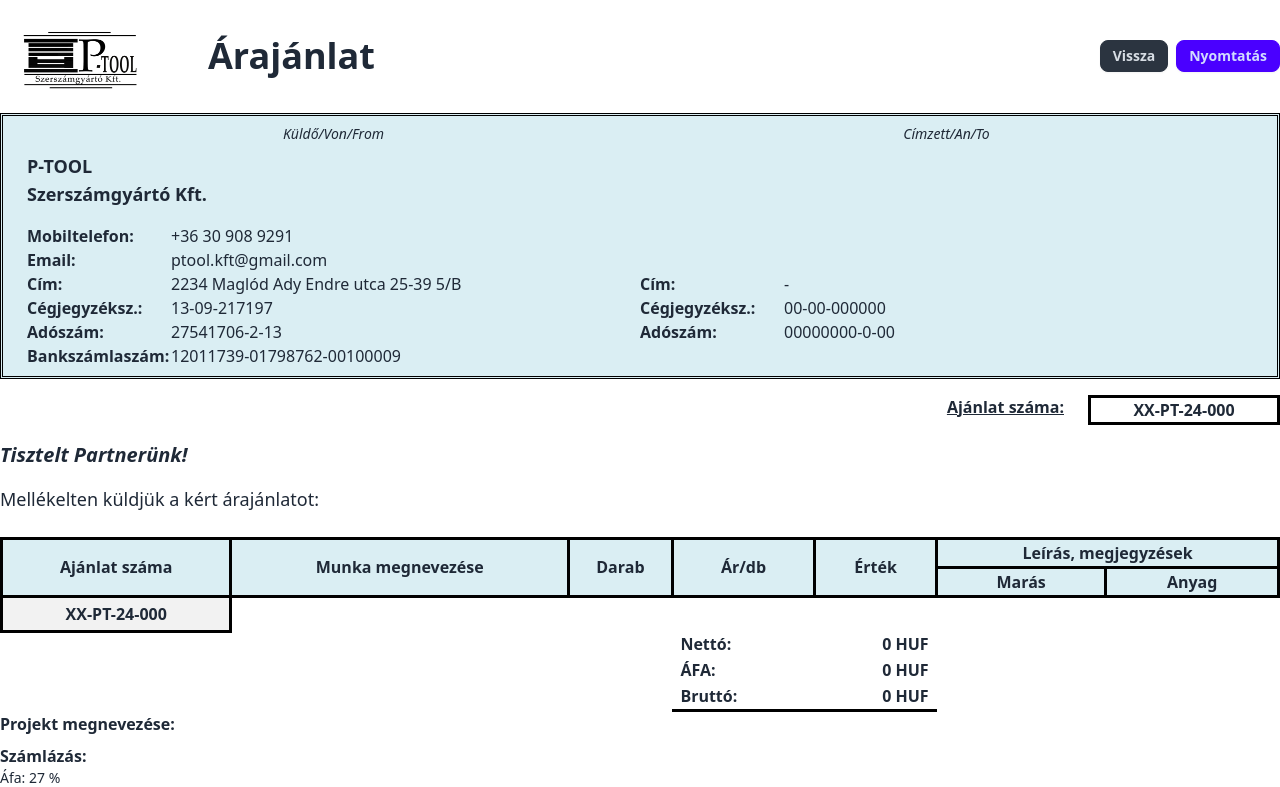
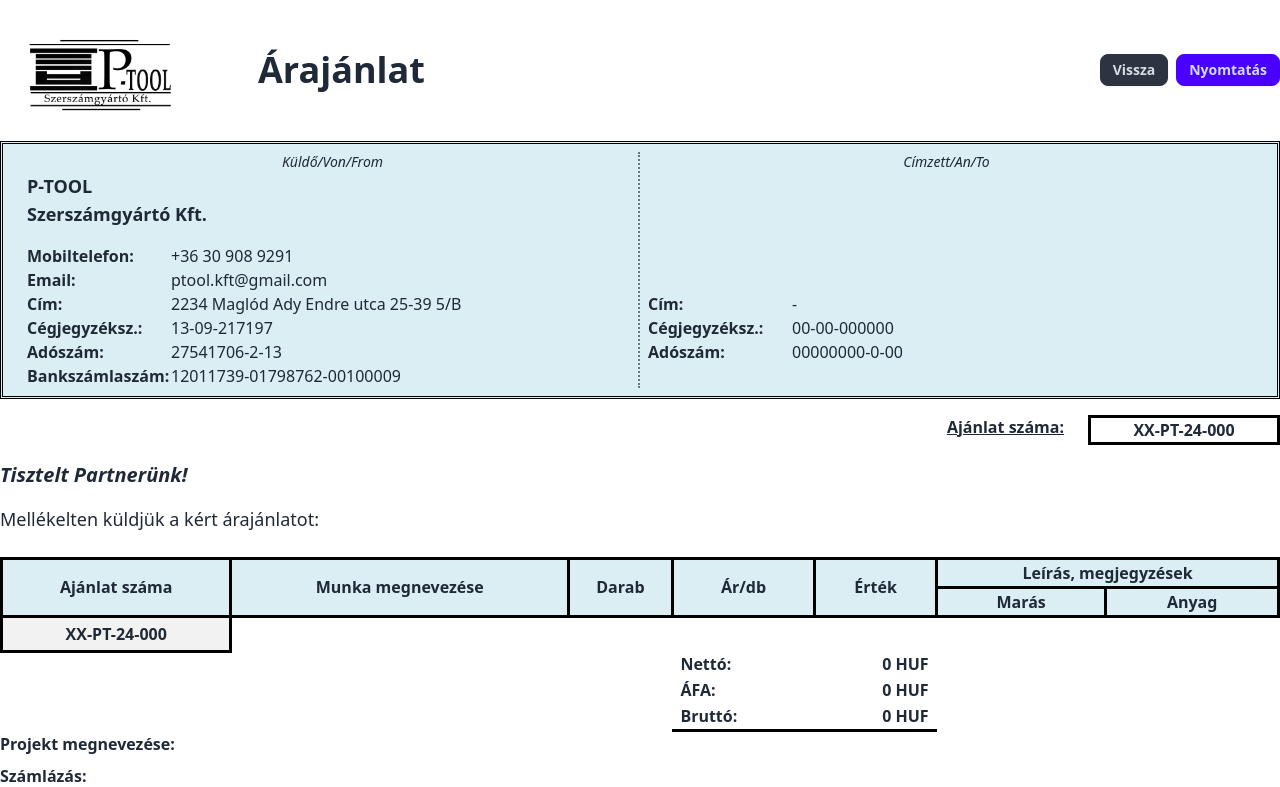
Before and after one commit to ibagi/price-offer, a Svelte app: page /preview in a window 1280 px wide. Shown: the top 787 px of the page. Built offline with nearby package versions, Linux system fonts and the light colour scheme.

Commit message:
layout update

```diff
--- a/src/pages/Preview.svelte
+++ b/src/pages/Preview.svelte
@@ -28,7 +28,7 @@
 
 <main class="max-w-7xl mx-auto">
   <div class="flex items-center gap-2">
-    <img height="100" width="200" src="logo.png" alt="Cég" />
+    <img height="200" width="250" src="logo.png" alt="Cég" />
     <h1 class="flex-1 font-bold text-4xl">
       {$t('preview.title')}
     </h1>
@@ -44,13 +44,11 @@
   </div>
 
   <div class="data-container px-6 py-2 text-md">
-    <div class="flex pb-2 justify-between">
-      <div class="flex flex-1 justify-center">
-        <div class="text-sm"><i>{$t('preview.labels.from')}</i></div>
-      </div>
-      <div class="flex flex-1 justify-center">
-        <div class="text-sm"><i>{$t('preview.labels.to')}</i></div>
-      </div>
+    <div class="grid grid-cols-2">
+
+      <div class="flex flex-col border-r-2 border-dotted border-gray-500">
+        <div class="flex justify-center">
+          <div class="text-sm self-center"><i>{$t('preview.labels.from')}</i></div>
         </div>
 
         <div class="font-bold text-lg">
@@ -71,44 +69,49 @@
         </div>
 
         <div class="flex">
-      <div class="flex flex-1">
           <div class="w-36 font-bold">{$t('preview.labels.address')}</div>
           <div>{$contact.address}</div>
         </div>
 
-      <div class="flex flex-1">
-        <div class="w-36 font-bold">{$t('preview.labels.address')}</div>
-        <div>{$partner.address}</div>
-      </div>
+        <div class="flex">
+          <div class="w-36 font-bold">{$t('preview.labels.companyNumber')}</div>
+          <div>{$contact.companyNumber}</div>
         </div>
 
         <div class="flex">
-      <div class="flex flex-1">
-        <div class="w-36 font-bold">{$t('preview.labels.companyNumber')}</div>
-        <div>{$contact.companyNumber}</div>
-      </div>
-      <div class="flex flex-1">
-        <div class="w-36 font-bold">{$t('preview.labels.companyNumber')}</div>
-        <div>{$partner.companyNumber}</div>
-      </div>
-    </div>
-
-    <div class="flex">
-      <div class="flex flex-1">
           <div class="w-36 font-bold">{$t('preview.labels.taxNumber')}</div>
           <div>{$contact.taxNumber}</div>
-      </div>
-
-      <div class="flex flex-1">
-        <div class="w-36 font-bold">{$t('preview.labels.taxNumber')}</div>
-        <div>{$partner.taxNumber}</div>
-      </div>
-
         </div>
 
         <div class="flex">
           <div class="w-36 font-bold">{$t('preview.labels.bankAccountNumber')}</div>
           <div>{$contact.bankAccountNumber}</div>
+        </div>
+      </div>
+
+      <div class="flex flex-col mx-2">
+        <div class="flex justify-center">
+          <div class="text-sm"><i>{$t('preview.labels.to')}</i></div>
+        </div>
+
+        <div class="flex flex-col h-full justify-content-end pb-6">
+          <div class="flex">
+            <div class="w-36 font-bold">{$t('preview.labels.address')}</div>
+            <div>{$partner.address}</div>
+          </div>
+
+          <div class="flex">
+            <div class="w-36 font-bold">{$t('preview.labels.companyNumber')}</div>
+            <div>{$partner.companyNumber}</div>
+          </div>
+
+          <div class="flex">
+            <div class="w-36 font-bold">{$t('preview.labels.taxNumber')}</div>
+            <div>{$partner.taxNumber}</div>
+          </div>
+        </div>
+
+      </div>
     </div>
   </div>
 
@@ -239,4 +242,8 @@
   .summary-underline {
     border-bottom: 3px solid black;
   }
+
+  .justify-content-end {
+    justify-content: end;
+  }
 </style>
```
Lines whose indentation alone changed are shown as unchanged.
